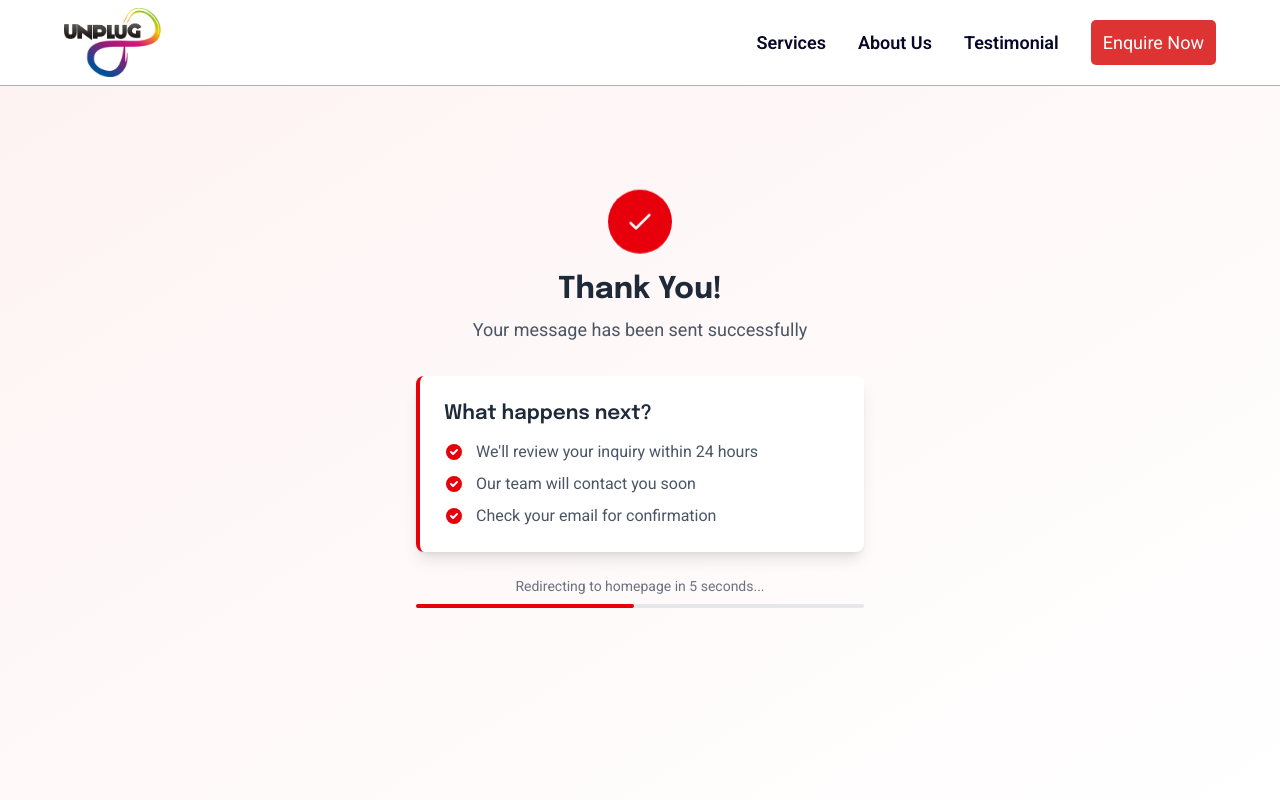
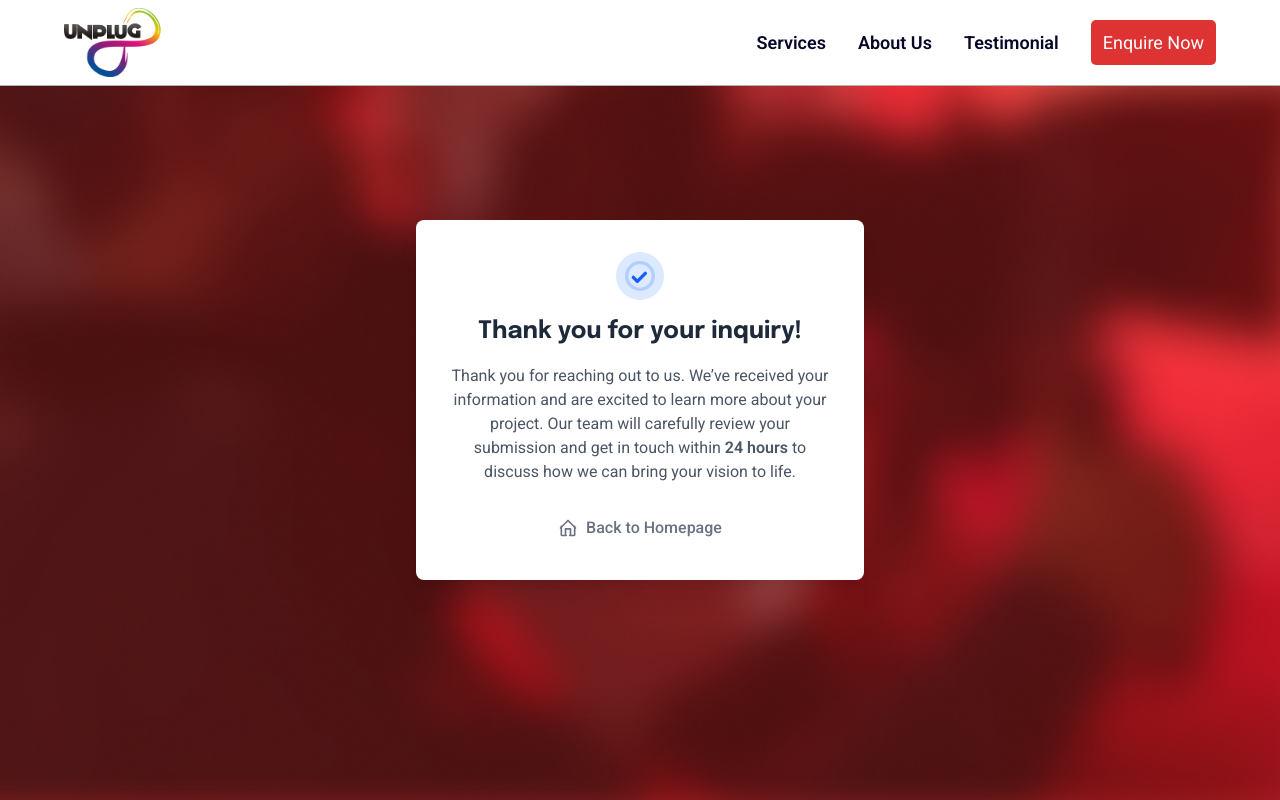
Before and after one commit to OlioGlobal/Unplugged_Media_LP, a Next.js app: page /thank-you in a window 1280 px wide. Built offline with nearby package versions, Linux system fonts and the light colour scheme.

Commit message:
ui changes

```diff
--- a/src/app/components/Header.tsx
+++ b/src/app/components/Header.tsx
@@ -1,5 +1,6 @@
 import React from "react";
 import Image from "next/image";
+import Link from "next/link";
 import { Link as ScrollLink } from "react-scroll";
 
 const Header = ({ openPopup }: { openPopup: () => void }) => {
@@ -8,6 +9,7 @@ const Header = ({ openPopup }: { openPopup: () => void }) => {
       <div className="max pad py-2">
         <div className="flex justify-between items-center">
           <div className="flex-shrink-0">
+            <Link href={"/"}>
               <div className="flex items-center space-x-2">
                 <Image
                   src="/logo.png"
@@ -18,6 +20,7 @@ const Header = ({ openPopup }: { openPopup: () => void }) => {
                   priority
                 />
               </div>
+            </Link>
           </div>
 
           <nav className="hidden md:flex items-center space-x-8">
--- a/src/app/components/HeroSection.tsx
+++ b/src/app/components/HeroSection.tsx
@@ -10,7 +10,7 @@ const HeroSection = ({ openPopup }: { openPopup: () => void }) => {
       <div className="max pad w-full flex gap-5 py-8  mt-22  flex-col md:grid md:grid-cols-2 md:gap-8 items-center">
         {/* Left Content */}
         <div className="">
-          <div className="md:max-w-sm flex z-20 flex-col items-start gap-6">
+          <div className="md:max-w-[34rem] flex z-20 flex-col items-start gap-6">
             <h2 className="font-bold z-20 text-[38px] sm:text-[42px] md:text-[48px] lg:text-[54px] leading-[120%] font-epilogue">
               Transforming Ideas into{" "}
               <span className="bg-gradient-to-b from-white to-[#B5B5B5] bg-clip-text text-transparent">
--- a/src/app/components/Testimonial.jsx
+++ b/src/app/components/Testimonial.jsx
@@ -33,7 +33,7 @@ const TestimonialCarousel = () => {
       text: "Their dedication, precision, and innovative approach turned our vision into a stunning reality.",
       name: "Prajakta",
       title: "Marketing Manager",
-      avatar: "/images/avatar/prajakta_avatar.png",
+      avatar: "/images/avatar/Prajakta_avatar.png",
     },
     {
       id: 2,
--- a/src/app/components/WhatWeCreate.tsx
+++ b/src/app/components/WhatWeCreate.tsx
@@ -74,7 +74,7 @@ export default function WhatWeCreate() {
                 key={service.id}
                 whileHover={{ scale: 1.05 }}
                 transition={{ type: "spring", stiffness: 50 }}
-                className="relative rounded-xl cursor-pointer overflow-hidden bg-gray-200 aspect-[3/4] flex items-center justify-center shadow-lg"
+                className="relative rounded-xl cursor-pointer overflow-hidden  aspect-[3/4] flex items-center justify-center shadow-lg"
               >
                 <Image
                   src={service.image}
--- a/src/app/thank-you/page.jsx
+++ b/src/app/thank-you/page.jsx
@@ -1,134 +1,71 @@
-"use client";
-import { useEffect, useState } from "react";
-import { useRouter } from "next/navigation"; // or 'next/navigation' for app router
-import Head from "next/head";
+// pages/thank-you.js
+import Link from "next/link";
 
 export default function ThankYou() {
-  const router = useRouter();
-  const [countdown, setCountdown] = useState(10);
+  return (
+    <div className="relative min-h-screen flex items-center justify-center ">
+      {/* Blurred BG Image */}
+      <div className="absolute inset-0 -z-10 overflow-hidden">
+        <img
+          src="/bg.png"
+          alt="Camera background"
+          className="w-full h-full object-cover"
+        />
+      </div>
+      {/* Modal Card */}
+      <div className="bg-white bg-opacity-95 rounded-lg shadow-xl max-w-md w-full mx-4 p-8 text-center">
+        <div className="flex justify-center mb-4">
+          {/* SVG Checkmark Icon */}
+          <span className="inline-flex items-center justify-center w-12 h-12 rounded-full bg-blue-100 text-blue-600">
+            <svg
+              viewBox="0 0 24 24"
+              fill="none"
+              stroke="currentColor"
+              strokeWidth={2.5}
+              strokeLinecap="round"
+              strokeLinejoin="round"
+              className="w-8 h-8"
+              aria-hidden="true"
+            >
+              <circle cx="12" cy="12" r="10" strokeOpacity="0.2" />
+              <path d="M7 13l3 3 6-6" />
+            </svg>
+          </span>
+        </div>
+        <h1 className="text-2xl font-bold mb-4 text-gray-800">
+          Thank you for your inquiry!
+        </h1>
+        <p className="text-gray-600 mb-6">
+          Thank you for reaching out to us. We’ve received your information and
+          are excited to learn more about your project. Our team will carefully
+          review your submission and get in touch within{" "}
+          <span className="font-semibold">24 hours</span> to discuss how we can
+          bring your vision to life.
+        </p>
 
-  useEffect(() => {
-    // Redirect to home after 10 seconds
-    const timer = setInterval(() => {
-      setCountdown((prev) => {
-        if (prev <= 1) {
-          router.push("/");
-          return 0;
-        }
-        return prev - 1;
-      });
-    }, 1000);
-
-    return () => clearInterval(timer);
-  }, [router]);
-
-  return (
-    <>
-      <Head>
-        <title>Thank You - Form Submitted Successfully</title>
-        <meta
-          name="description"
-          content="Thank you for contacting us. We'll get back to you soon."
-        />
-      </Head>
-
-      <div className="min-h-screen bg-gradient-to-br from-red-50 to-white flex items-center justify-center px-4">
-        <div className="max-w-md w-full">
-          {/* Success Icon */}
-          <div className="text-center mb-8">
-            <div className="mx-auto w-16 h-16 bg-red-600 rounded-full flex items-center justify-center mb-4 animate-bounce">
+        <div className="flex justify-center">
+          <Link href="/">
+            <p className="inline-flex items-center gap-2 text-gray-500 px-4 py-2 rounded-md hover:underline transition text-base font-medium">
+              {/* Home SVG Icon */}
               <svg
-                className="w-8 h-8 text-white"
+                className="w-5 h-5"
                 fill="none"
                 stroke="currentColor"
+                strokeWidth={2}
                 viewBox="0 0 24 24"
+                aria-hidden="true"
               >
                 <path
                   strokeLinecap="round"
                   strokeLinejoin="round"
-                  strokeWidth="2"
-                  d="M5 13l4 4L19 7"
+                  d="M3 12l9-9 9 9M4 10v10a1 1 0 001 1h5m4 0h5a1 1 0 001-1V10M9 21V13h6v8"
                 />
               </svg>
-            </div>
-
-            <h1 className="text-3xl font-bold text-gray-800 mb-2">
-              Thank You!
-            </h1>
-
-            <p className="text-gray-600 text-lg">
-              Your message has been sent successfully
+              Back to Homepage
             </p>
-          </div>
-
-          {/* Message Card */}
-          <div className="bg-white rounded-lg shadow-lg p-6 border-l-4 border-red-600 mb-6">
-            <h2 className="text-xl font-semibold text-gray-800 mb-3">
-              What happens next?
-            </h2>
-
-            <ul className="space-y-2 text-gray-600">
-              <li className="flex items-center">
-                <svg
-                  className="w-5 h-5 text-red-600 mr-3"
-                  fill="currentColor"
-                  viewBox="0 0 20 20"
-                >
-                  <path
-                    fillRule="evenodd"
-                    d="M10 18a8 8 0 100-16 8 8 0 000 16zm3.707-9.293a1 1 0 00-1.414-1.414L9 10.586 7.707 9.293a1 1 0 00-1.414 1.414l2 2a1 1 0 001.414 0l4-4z"
-                    clipRule="evenodd"
-                  />
-                </svg>
-                We'll review your inquiry within 24 hours
-              </li>
-
-              <li className="flex items-center">
-                <svg
-                  className="w-5 h-5 text-red-600 mr-3"
-                  fill="currentColor"
-                  viewBox="0 0 20 20"
-                >
-                  <path
-                    fillRule="evenodd"
-                    d="M10 18a8 8 0 100-16 8 8 0 000 16zm3.707-9.293a1 1 0 00-1.414-1.414L9 10.586 7.707 9.293a1 1 0 00-1.414 1.414l2 2a1 1 0 001.414 0l4-4z"
-                    clipRule="evenodd"
-                  />
-                </svg>
-                Our team will contact you soon
-              </li>
-
-              <li className="flex items-center">
-                <svg
-                  className="w-5 h-5 text-red-600 mr-3"
-                  fill="currentColor"
-                  viewBox="0 0 20 20"
-                >
-                  <path
-                    fillRule="evenodd"
-                    d="M10 18a8 8 0 100-16 8 8 0 000 16zm3.707-9.293a1 1 0 00-1.414-1.414L9 10.586 7.707 9.293a1 1 0 00-1.414 1.414l2 2a1 1 0 001.414 0l4-4z"
-                    clipRule="evenodd"
-                  />
-                </svg>
-                Check your email for confirmation
-              </li>
-            </ul>
-          </div>
-
-          {/* Auto Redirect Notice */}
-          <div className="text-center mt-6">
-            <p className="text-sm text-gray-500">
-              Redirecting to homepage in {countdown} seconds...
-            </p>
-            <div className="w-full bg-gray-200 rounded-full h-1 mt-2">
-              <div
-                className="bg-red-600 h-1 rounded-full transition-all duration-1000"
-                style={{ width: `${((10 - countdown) / 10) * 100}%` }}
-              ></div>
-            </div>
-          </div>
+          </Link>
         </div>
       </div>
-    </>
+    </div>
   );
 }
```
Lines whose indentation alone changed are shown as unchanged.
